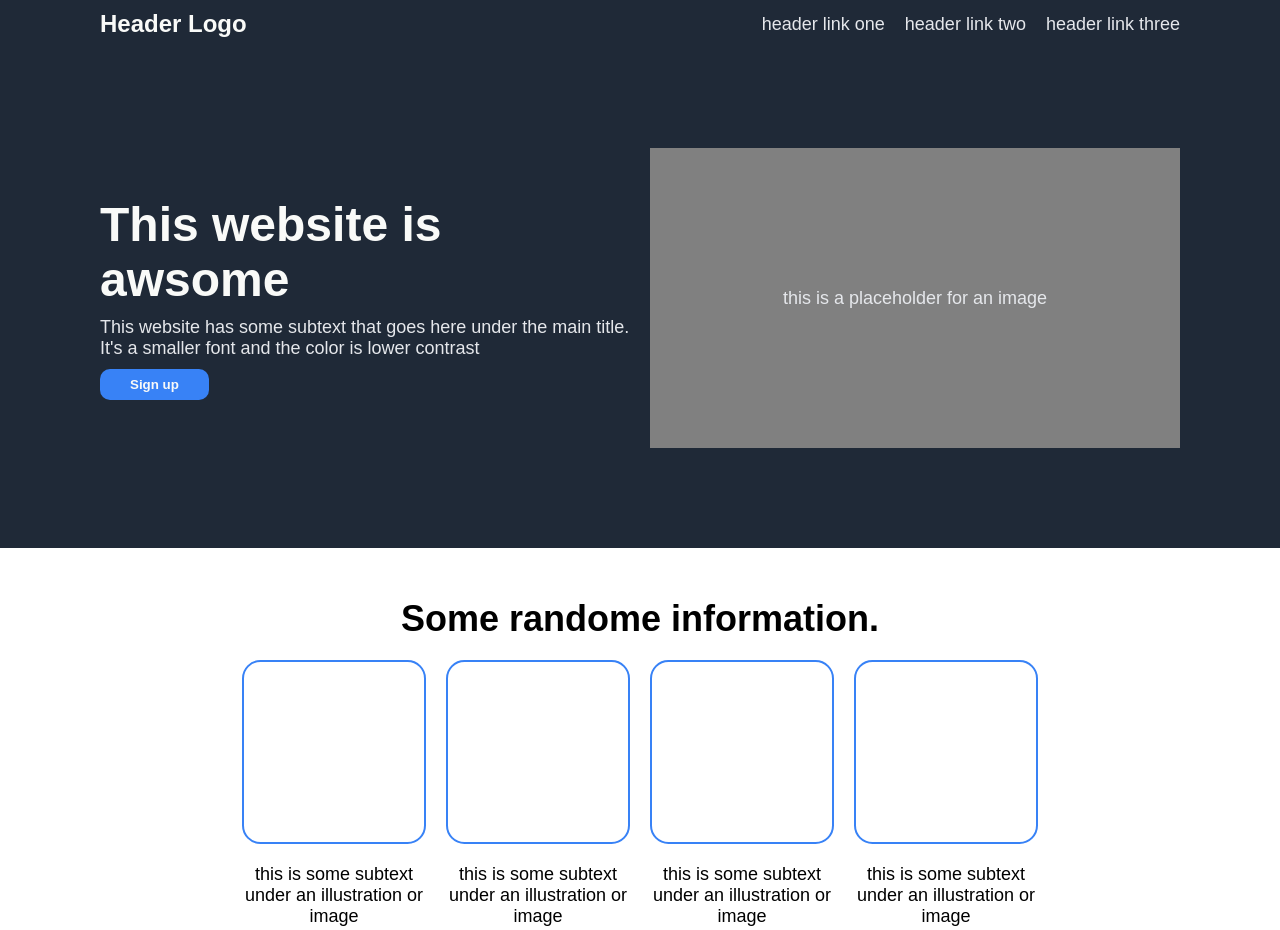
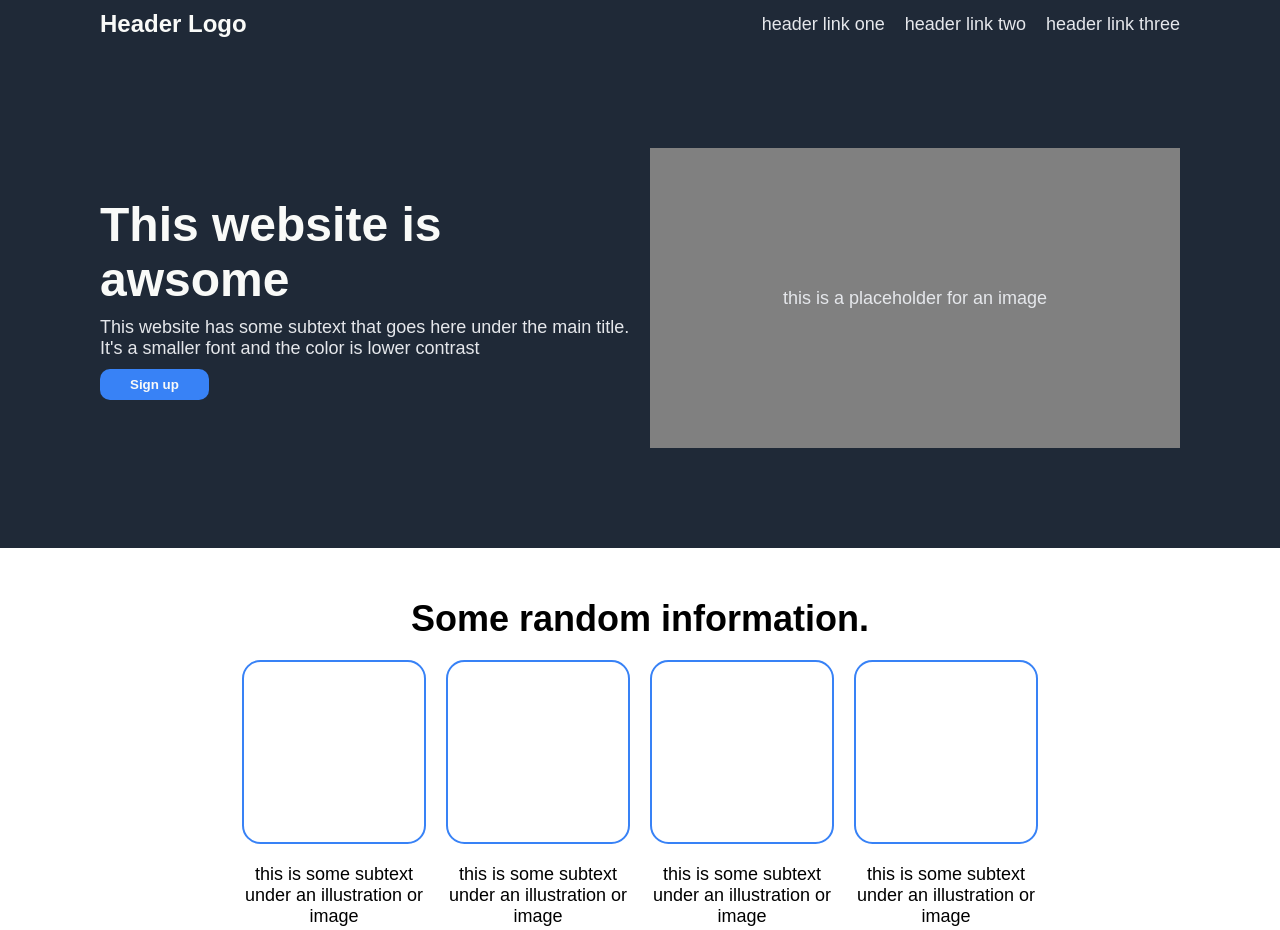
Before and after one commit to soobing91/odin-website, a plain HTML site: page index.html in a window 1280 px wide. Shown: the top 930 px of the page. Drawn offline with Linux system fonts and the light colour scheme.

Commit message:
Fix typo in index.html

```diff
--- a/index.html
+++ b/index.html
@@ -30,7 +30,7 @@
         </div>
         <div class="content-second">
             <div class="subtitle">
-                Some randome information.
+                Some random information.
             </div>
             <div class="content-box">
                 <div class="boxes">
```
